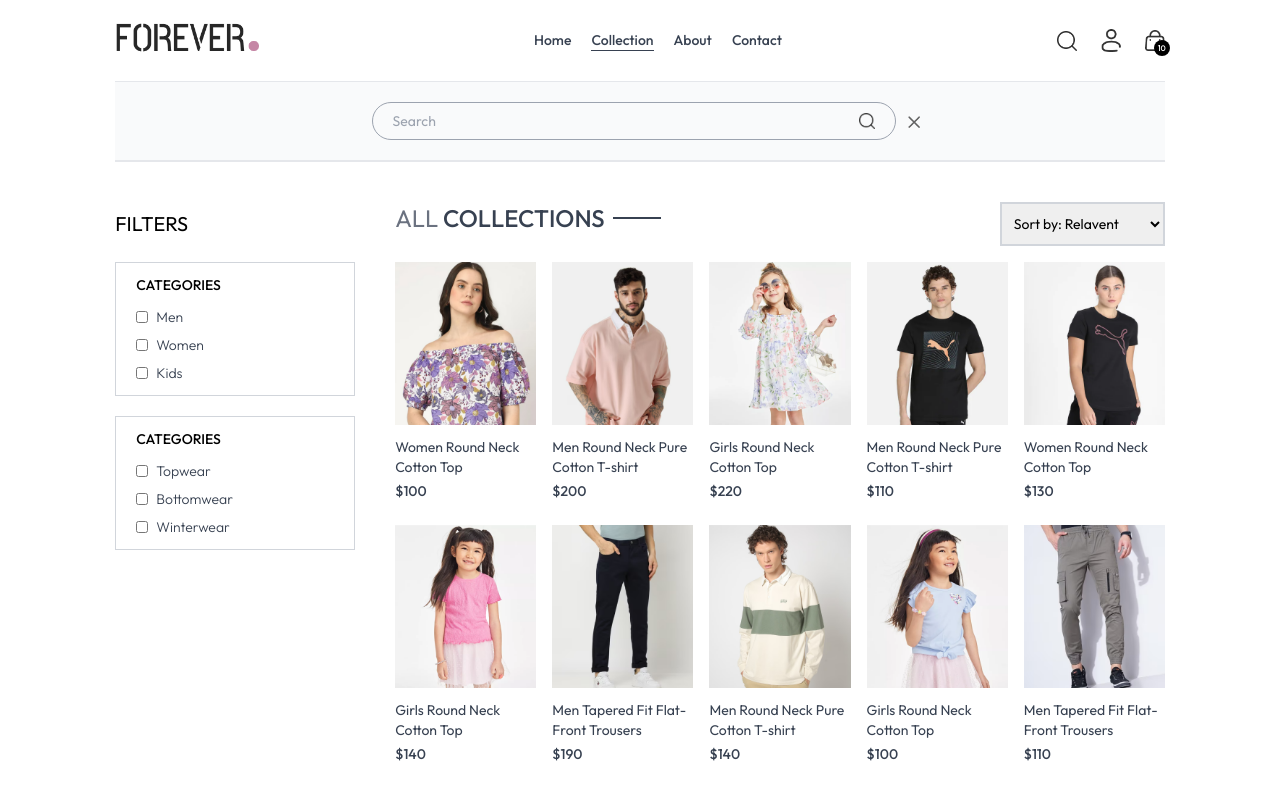
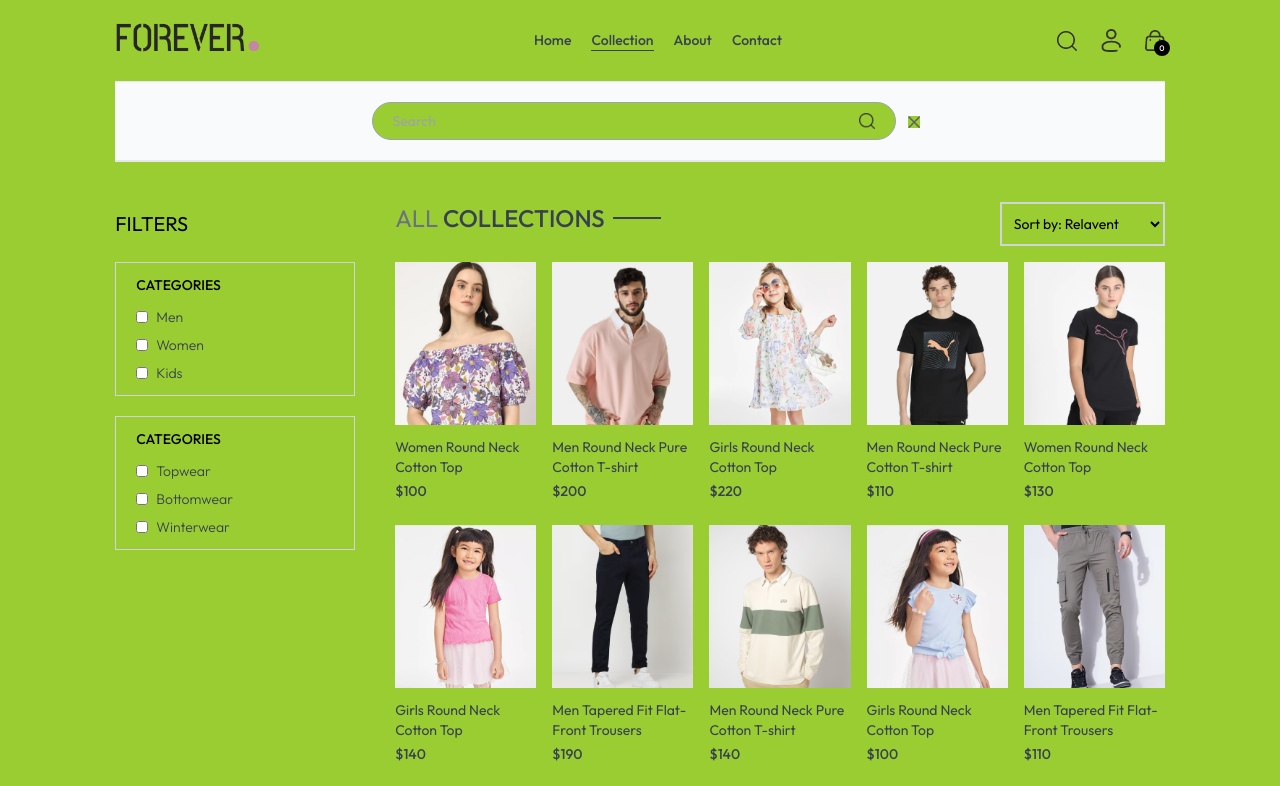
Before and after one commit to Shahidullah-Kaisar/MernStack-Ecommerce, a React (Vite) app in the folder frontend/: page /collection in a window 1280 px wide. Shown: the top 786 px of the page. Built offline with nearby package versions, Linux system fonts and the light colour scheme; a web font is replaced by a local one.

Commit message:
update cart number

```diff
--- a/frontend/src/components/Navbar.jsx
+++ b/frontend/src/components/Navbar.jsx
@@ -7,7 +7,7 @@
 
     const [visible, setVisible] = useState(false);
 
-    const {setShowSearch} = useContext(ShopContext)
+    const {setShowSearch, getCartCount} = useContext(ShopContext)
 
     return (
         <div className='container flex items-center justify-between py-5 font-medium'>
@@ -46,7 +46,7 @@
                 </div>
                 <Link to='/cart' className='relative'>
                     <img src={assets.cart_icon} className='w-5 min-w-5' alt="" />
-                    <p className='absolute right-[-5px] bottom-[-5px] w-4 text-center leading-4 bg-black text-white aspect-square rounded-full text-[8px]'>10</p>
+                    <p className='absolute right-[-5px] bottom-[-5px] w-4 text-center leading-4 bg-black text-white aspect-square rounded-full text-[8px]'>{getCartCount()}</p>
                 </Link>
                 <img onClick={()=> setVisible(true)} src={assets.menu_icon} className='w-5 cursor-pointer sm:hidden' alt="" />
             </div>
--- a/frontend/src/context/ShopContextProvider.jsx
+++ b/frontend/src/context/ShopContextProvider.jsx
@@ -1,5 +1,6 @@
-import { createContext, useState } from "react";
+import { createContext, useEffect, useState } from "react";
 import { products } from "../assets/assets";
+import { toast } from "react-toastify";
 
 export const ShopContext = createContext();
 
@@ -10,9 +11,78 @@
 
     const [search, setSearch] = useState('')
     const [showSearch, setShowSearch] = useState(true)
+    const [cartItems, setCartItems] = useState({});
+
+    const addToCart = async(itemId,size) =>{
+
+        if(!size){
+            toast.error('Select Product Size');
+            return
+        }
+
+        let cartData = structuredClone(cartItems);
+
+        if(cartData[itemId]){
+            if(cartData[itemId][size]){
+                cartData[itemId][size] +=1;
+            }
+            else{
+                cartData[itemId][size] = 1;
+            }
+        }
+        else{
+            cartData[itemId] = {};
+            cartData[itemId][size] = 1;
+        }
+        setCartItems(cartData);
+        console.log("CartData",cartData);
+
+    }
+
+    const getCartCount = () =>{
+
+        let totalCount = 0;
+
+        for(const items in cartItems){
+
+            //console.log('items',items)
+
+            for(const item in cartItems[items]){
+
+                //console.log('items[items]',cartItems[items])
+
+                try{
+                    if(cartItems[items][item] > 0){
+
+                        //console.log('items[items][item]',cartItems[items][item])
+
+                        totalCount += cartItems[items][item];
+                    }
+                }
+                catch(error){
+                    console.log(error)
+                }
+            }
+        }
+        return totalCount;
+
+    }
+
+    const updateQuantity = async(itemId,size,quantity) =>{
+
+        let cartData = structuredClone(cartItems);
+
+        cartData[itemId][size] = quantity;
+
+        setCartItems(cartData);
+    }
+
+    // useEffect(()=>{
+    //     console.log("cart",cartItems)
+    // },[cartItems])
 
     const value = {
-        products,currency,delivery_fee,search,setSearch,showSearch,setShowSearch
+        products,currency,delivery_fee,search,setSearch,showSearch,setShowSearch, cartItems, addToCart, getCartCount,updateQuantity
     }
     return (
         <ShopContext.Provider value={value}>
--- a/frontend/src/index.css
+++ b/frontend/src/index.css
@@ -8,6 +8,7 @@
 }
 *{
     font-family: Outfit;
+    background: yellowgreen;
 }
 ::-webkit-scrollbar{
     display: none;
--- a/frontend/src/layouts/Root.jsx
+++ b/frontend/src/layouts/Root.jsx
@@ -3,12 +3,25 @@
 import Navbar from '../components/Navbar';
 import Footer from '../components/Footer';
 import SearchBar from '../components/SearchBar';
-
+import { toast, ToastContainer } from "react-toastify";
+import "react-toastify/dist/ReactToastify.css";
 
 const Root = () => {
     return (
         <>
             <div className='px-4 sm:px-[5vw] md:px-[7vw] lg:px-[9vw]'>
+            <ToastContainer
+                position="top-center"
+                autoClose={2000}
+                hideProgressBar={false}
+                newestOnTop={false}
+                closeOnClick={false}
+                rtl={false}
+                pauseOnFocusLoss
+                draggable
+                pauseOnHover
+                theme="dark"
+            />
                 <Navbar></Navbar>
                 <SearchBar></SearchBar>
                 <Outlet></Outlet>
--- a/frontend/src/pages/Cart.jsx
+++ b/frontend/src/pages/Cart.jsx
@@ -1,9 +1,66 @@
-import React from 'react';
+import React, { useContext, useEffect, useState } from 'react';
+import { ShopContext } from '../context/ShopContextProvider';
+import Title from '../components/Title';
+import { assets } from '../assets/assets';
 
 const Cart = () => {
+
+    const {products, currency, cartItems, updateQuantity} = useContext(ShopContext);
+
+    const [cartData, setCartData] = useState([]);
+
+
+    useEffect(()=>{
+
+        const tempData = [];
+
+        for(const items in cartItems){
+            for(const item in cartItems[items]){
+                if(cartItems[items][item] > 0){
+                    tempData.push({
+                        _id: items,
+                        size: item,
+                        quantity: cartItems[items][item]
+                    })
+                }
+            }
+        }
+        // console.log("tempData",tempData)
+        setCartData(tempData)
+
+    },[cartItems])
+
     return (
         <div>
+            <div className='text-2xl mb-3'>
+                <Title text1={'YOUR'} text2={'CART'}></Title>
+            </div>
+            <div>
+                {
+                    cartData.map((item,idx)=>{
+                        const productData = products.find((product)=> product._id === item._id);
 
+                        return (
+                            <div key={idx} className='py-4 border-t border-b text-gray-700 grid grid-cols-[4fr_0.5fr_0.5fr] sm:grid-cols-[4fr_2fr_0.5fr] items-center gap-4'>
+                                <div className='flex items-start gap-6'>
+                                    <img className='w-16 sm:w-20' src={productData.image[0]} alt="" />
+                                    <div>
+                                        <p className='text-xs sm:text-lg font-medium'>{productData.name}</p>
+                                        <div className='flex items-center gap-5 mt-2'>
+                                            <p>{currency}{productData.price}</p>
+                                            <p className='px-2 sm:px-3 sm:py-1 border bg-slate-50 '>{item.size}</p>
+                                        </div>
+                                    </div>
+                                </div>
+                                <input onChange={(e)=> updateQuantity(item._id,item.size,Number(e.target.value))} className='border max-w-10 sm:max-w-20 px-1 sm:px-2 py-1' type="number" min={1} defaultValue={item.quantity} />
+                                <img onClick={()=> updateQuantity(item._id,item.size,0)} className='w-4 mr-4 sm:w-5 cursor-pointer' src={assets.bin_icon} alt="" />
+                            </div>
+                        )
+                    })
+
+
+                }
+            </div>
         </div>
     );
 };
--- a/frontend/src/pages/Product.jsx
+++ b/frontend/src/pages/Product.jsx
@@ -9,7 +9,7 @@
     const {productId} = useParams();
     console.log(productId)
 
-    const {products, currency} = useContext(ShopContext)
+    const {products, currency, addToCart} = useContext(ShopContext)
 
     const [productData, setProductData] = useState(false)
     const [image, setImage] = useState('')
@@ -74,7 +74,7 @@
                             }
                         </div>
                     </div>
-                    <button className='bg-black text-white px-8 py-3 active:bg-gray-700'>Ad to Cart</button>
+                    <button onClick={()=>addToCart(productData._id,size)} className='bg-black text-white px-8 py-3 active:bg-gray-700'>Add to Cart</button>
                     <hr className='mt-8 sm:w-4/5'/>
                     <div className='text-sm text-gray-500 mt-5 flex flex-col gap-1'>
                         <p>100% Original product</p>
```
